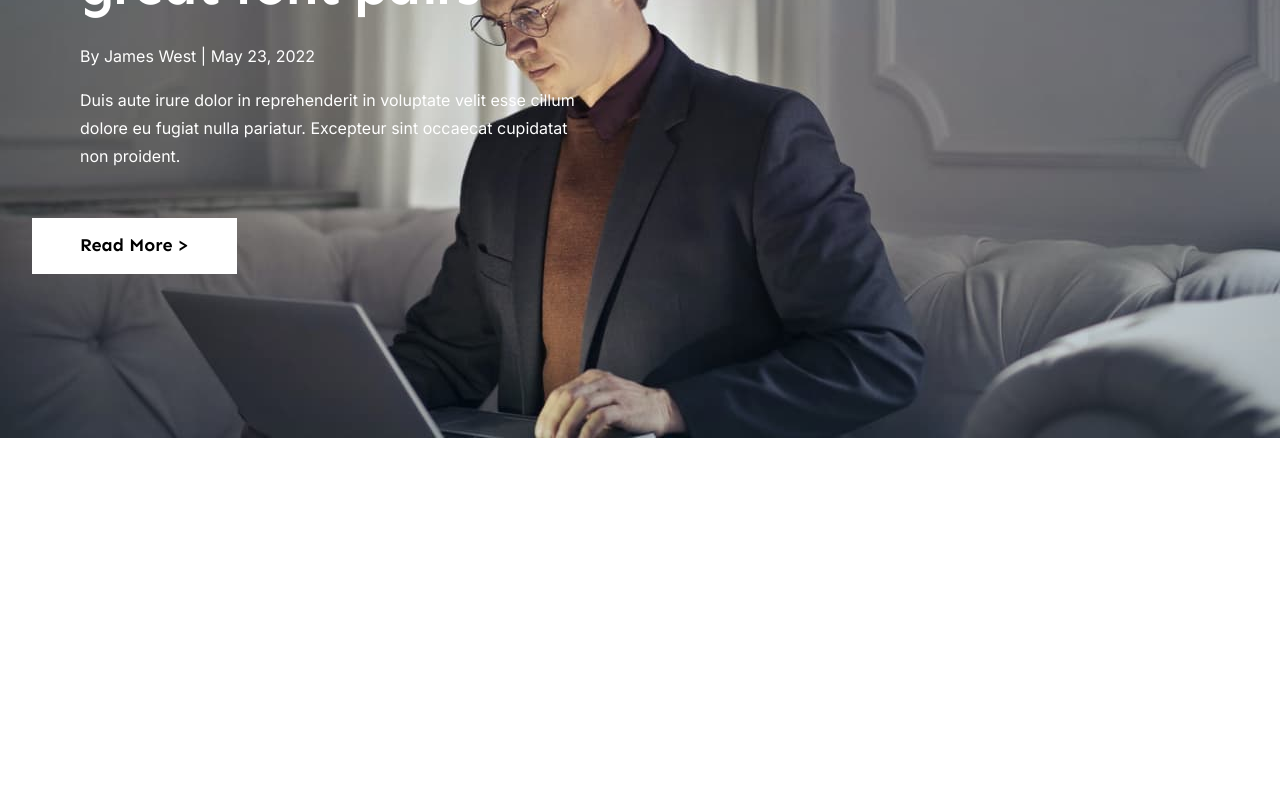
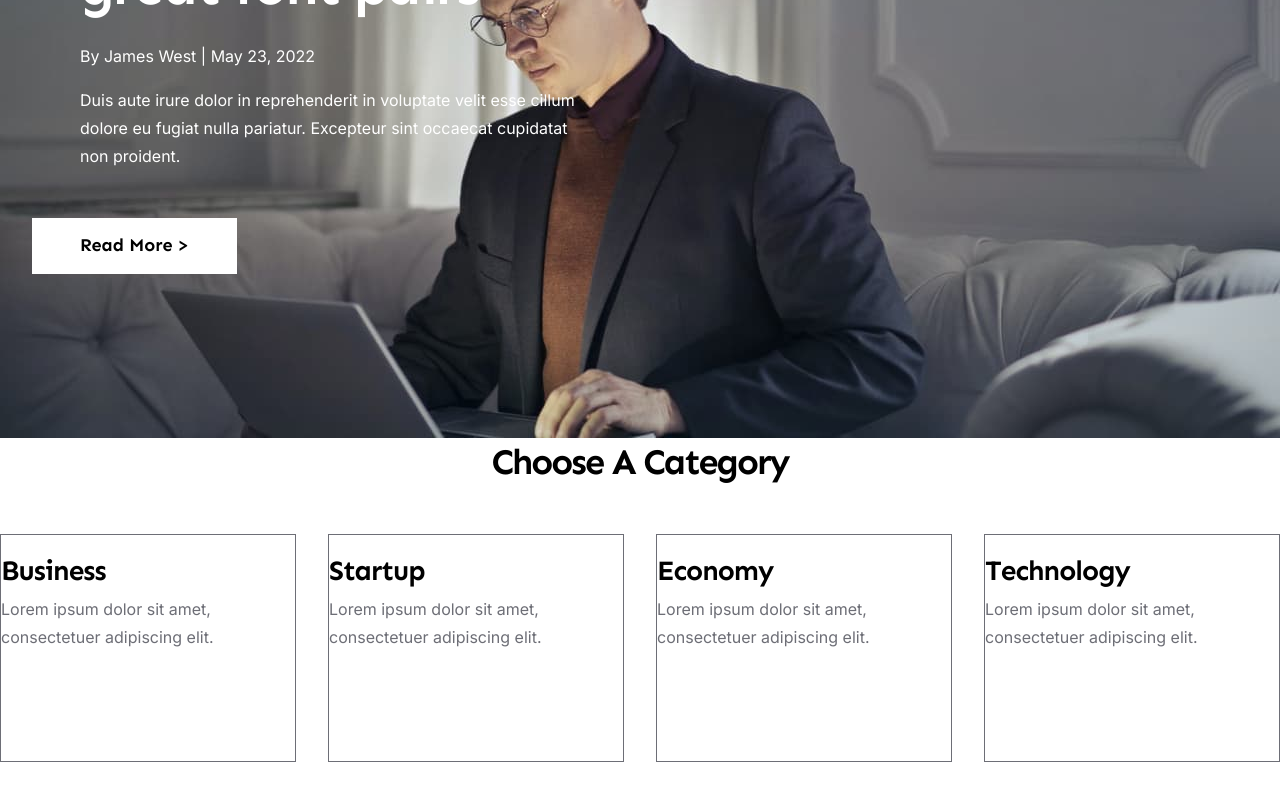
Before and after one commit to Kelenella/finsweet, a React (Create React App) app: page / in a window 1280 px wide. Shown: the part 362-1162 px from the top of the page. Before the commit the page ends 800 px from the top, so only its background shows below. Built offline with nearby package versions, Linux system fonts and the light colour scheme.

Commit message:
added CategoryList markup

```diff
--- a/src/App.js
+++ b/src/App.js
@@ -2,12 +2,14 @@ import React from "react";
 import { createBrowserRouter, RouterProvider } from "react-router-dom";
 import Header from "./components/Header/Header";
 import Hero from "./components/Hero/Hero";
+import ChooseCategory from "./components/ChooseCategory/ChooseCategory";
 
 function App() {
   return (
     <>
       <Header />
       <Hero />
+      <ChooseCategory />
     </>
   );
 }
--- /dev/null
+++ b/src/components/ChooseCategory/ChooseCategory.jsx
@@ -0,0 +1,45 @@
+import PropTypes from "react";
+import s from "./ChooseCategory.module.css";
+
+const ChooseCategory = () => {
+  return (
+    <>
+      <h2 className={s.title}>Choose A Category</h2>
+      <ul className={s.listCategory}>
+        <li className={s.itemCategory}>
+          <a href="/" className={s.linkCategory}>
+            <h3 className={s.titleCategory}>Business</h3>
+            <p className={s.textCategory}>
+              Lorem ipsum dolor sit amet, consectetuer adipiscing elit.
+            </p>
+          </a>
+        </li>
+        <li className={s.itemCategory}>
+          <a href="/" className={s.linkCategory}>
+            <h3 className={s.titleCategory}>Startup</h3>
+            <p className={s.textCategory}>
+              Lorem ipsum dolor sit amet, consectetuer adipiscing elit.
+            </p>
+          </a>
+        </li>
+        <li className={s.itemCategory}>
+          <a href="/" className={s.linkCategory}>
+            <h3 className={s.titleCategory}>Economy</h3>
+            <p className={s.textCategory}>
+              Lorem ipsum dolor sit amet, consectetuer adipiscing elit.
+            </p>
+          </a>
+        </li>
+        <li className={s.itemCategory}>
+          <a href="/" className={s.linkCategory}>
+            <h3 className={s.titleCategory}>Technology</h3>
+            <p className={s.textCategory}>
+              Lorem ipsum dolor sit amet, consectetuer adipiscing elit.
+            </p>
+          </a>
+        </li>
+      </ul>
+    </>
+  );
+};
+export default ChooseCategory;
--- /dev/null
+++ b/src/components/ChooseCategory/ChooseCategory.module.css
@@ -0,0 +1,52 @@
+.title {
+  margin-bottom: 48px;
+  text-align: center;
+  font-family: Sen;
+  font-size: 36px;
+  font-style: normal;
+  font-weight: 700;
+  line-height: 1.33;
+  letter-spacing: -2px;
+}
+.listCategory {
+  display: flex;
+  margin-bottom: 128px;
+}
+.itemCategory {
+  width: 296px;
+  height: 228px;
+  margin-right: auto;
+  margin-left: auto;
+  border: 1px solid var(--main-text-color);
+
+  cursor: pointer;
+}
+.itemCategory:hover,
+.itemCategory:focus {
+  background-color: var(--accent-color);
+}
+.itemCategory:not(:last-child) {
+  margin-right: 32px;
+}
+.linkCategory {
+}
+.titleCategory {
+  margin-top: 16px;
+
+  margin-bottom: 4px;
+  font-family: Sen;
+  font-size: 28px;
+  font-style: normal;
+  font-weight: 700;
+  line-height: 1.43;
+  letter-spacing: -1px;
+  color: var(--dark-text-color);
+}
+.textCategory {
+  font-family: Inter;
+  font-size: 16px;
+  font-style: normal;
+  font-weight: 400;
+  line-height: 1.75;
+  color: var(--main-text-color);
+}
--- /dev/null
+++ b/src/components/ChooseCategory/index.js
@@ -0,0 +1 @@
+export { default } from "./ChooseCategory";
--- a/src/components/Header/Header.module.css
+++ b/src/components/Header/Header.module.css
@@ -20,5 +20,5 @@
   font-family: "Inter", sans-serif;
   font-size: 16px;
   line-height: 1.75;
-  color: var(--main-text-color);
+  color: var(--hero-footer-text-color);
 }
--- a/src/components/Hero/Hero.module.css
+++ b/src/components/Hero/Hero.module.css
@@ -18,7 +18,7 @@
   line-height: 20px;
   letter-spacing: 3px;
   text-transform: uppercase;
-  color: var(--main-text-color);
+  color: var(--hero-footer-text-color);
 }
 .titleHero {
   width: 803px;
@@ -30,7 +30,7 @@
   font-weight: 700;
   line-height: 1.14;
   letter-spacing: -2px;
-  color: var(--main-text-color);
+  color: var(--hero-footer-text-color);
 }
 .hero_middleInfo {
   padding-left: 80px;
@@ -40,7 +40,7 @@
   font-style: normal;
   font-weight: 400;
   line-height: 1.75;
-  color: var(--main-text-color);
+  color: var(--hero-footer-text-color);
 }
 .hero_bottomInfo {
   width: 600px;
@@ -51,5 +51,5 @@
   font-style: normal;
   font-weight: 400;
   line-height: 1.75;
-  color: var(--main-text-color);
+  color: var(--hero-footer-text-color);
 }
--- a/src/index.css
+++ b/src/index.css
@@ -1,6 +1,9 @@
 :root {
   --header-background: #232536;
-  --main-text-color: #fff;
+  --main-text-color: #6d6e76;
+  --hero-footer-text-color: #fff;
+  --dark-text-color: #000;
+  --accent-color: #ffd050;
 }
 html {
   box-sizing: border-box;
```
